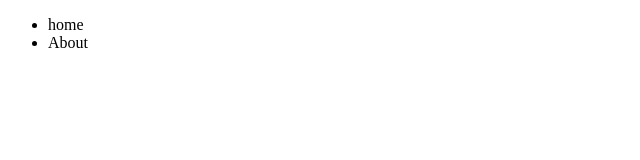
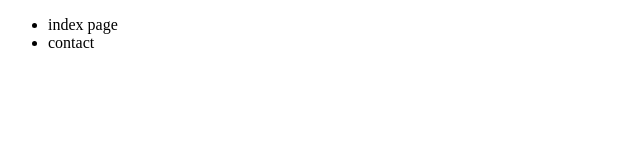
Before and after one commit to taha-hussainalash/bootcamp-merges, a plain HTML site: page index.html in a window 1280 px wide. Shown: the full height of the page, 0-640 px from the left. Drawn offline with Linux system fonts and the light colour scheme.

Commit message:
changes content of links in the navbar

```diff
--- a/index.html
+++ b/index.html
@@ -8,8 +8,8 @@
          <header>
             <nav>
                 <ul>
-                    <li>home</li>
-                    <li>About</li>
+                    <li>index page</li>
+                    <li>contact</li>
                 </ul>
             </nav>
          </header>
```
